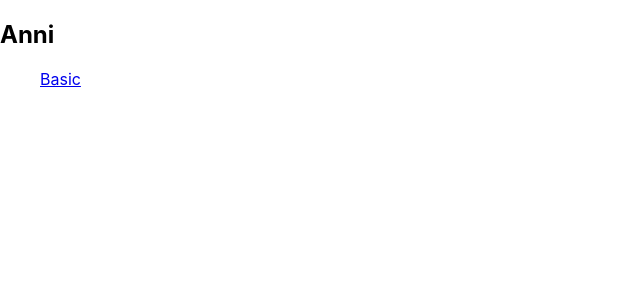
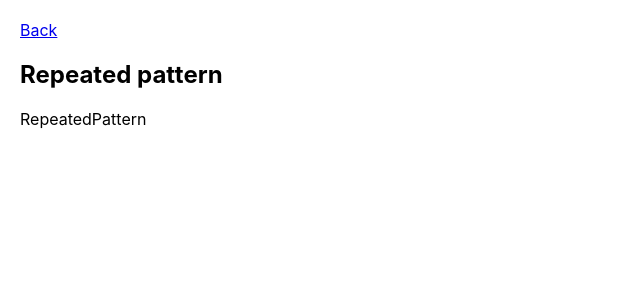
Before and after one commit to atomcorp/patterns, a React (Create React App) app: page /repeated in a window 1280 px wide. Shown: the top 300 px of the page, without its empty margins (0-640 px from the left). Built offline with nearby package versions, Linux system fonts and the light colour scheme.

Commit message:
init repeat page

```diff
--- a/src/Router.tsx
+++ b/src/Router.tsx
@@ -1,10 +1,11 @@
 import React from 'react';
 import {Switch, Route} from 'react-router-dom';
 
-import {Basic, Home} from './pages';
+import {Basic, Home, RepeatedPattern} from './pages';
 
 const Router = () => (
   <Switch>
+    <Route path="/repeated" component={RepeatedPattern} />
     <Route path="/basic" component={Basic} />
     <Route component={Home} />
   </Switch>
--- a/src/components/Board/Board.tsx
+++ b/src/components/Board/Board.tsx
@@ -6,8 +6,8 @@ type BoardType = {
 
 const Board = (props: BoardType) => (
   <section>
-    {props.matrix.map((columns) => (
-      <div>{columns.map((cell) => cell)}</div>
+    {props.matrix.map((columns, i) => (
+      <div key={i}>{columns.map((cell) => cell)}</div>
     ))}
   </section>
 );
--- /dev/null
+++ b/src/components/Page/Page.module.css
@@ -0,0 +1,3 @@
+.container {
+  padding: 20px;
+}
--- a/src/components/Page/Page.tsx
+++ b/src/components/Page/Page.tsx
@@ -1,12 +1,14 @@
 import React from 'react';
 import {Link} from 'react-router-dom';
+
+import css from './Page.module.css';
 
 type PageType = {
   title: string;
 };
 
 const Page: React.FC<PageType> = (props) => (
-  <section>
+  <section className={css.container}>
     <Link to="/">Back</Link>
     <h1>{props.title}</h1>
     {props.children}
--- a/src/pages/Home.tsx
+++ b/src/pages/Home.tsx
@@ -9,7 +9,11 @@ const Home = () => (
     <ul>
       {Object.keys(routes).map((key) => {
         const route = routes[key];
-        return <Link to={route.path}>{route.name}</Link>;
+        return (
+          <li key={route.path}>
+            <Link to={route.path}>{route.name}</Link>
+          </li>
+        );
       })}
     </ul>
   </section>
--- /dev/null
+++ b/src/pages/RepeatedPattern.tsx
@@ -0,0 +1,8 @@
+import React from 'react';
+import {Page} from '../components';
+
+const RepeatedPattern = () => (
+  <Page title="Repeated pattern">RepeatedPattern</Page>
+);
+
+export default RepeatedPattern;
--- a/src/pages/index.ts
+++ b/src/pages/index.ts
@@ -1,2 +1,3 @@
 export {default as Basic} from './Basic';
 export {default as Home} from './Home';
+export {default as RepeatedPattern} from './RepeatedPattern';
--- a/src/routes.ts
+++ b/src/routes.ts
@@ -5,6 +5,10 @@ const routes: routesType = {
     path: '/basic',
     name: 'Basic',
   },
+  repeated: {
+    path: '/repeated',
+    name: 'Repeated',
+  },
 };
 
 export default routes;
```
